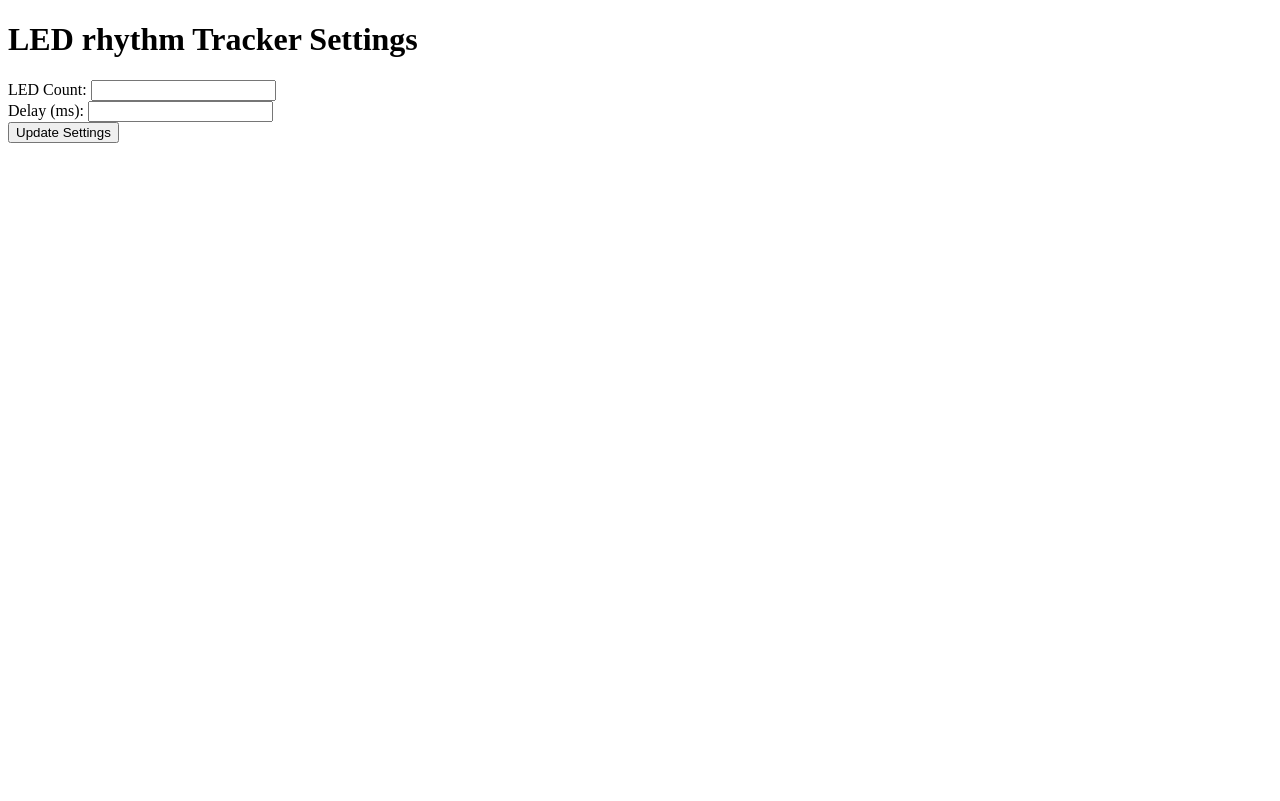
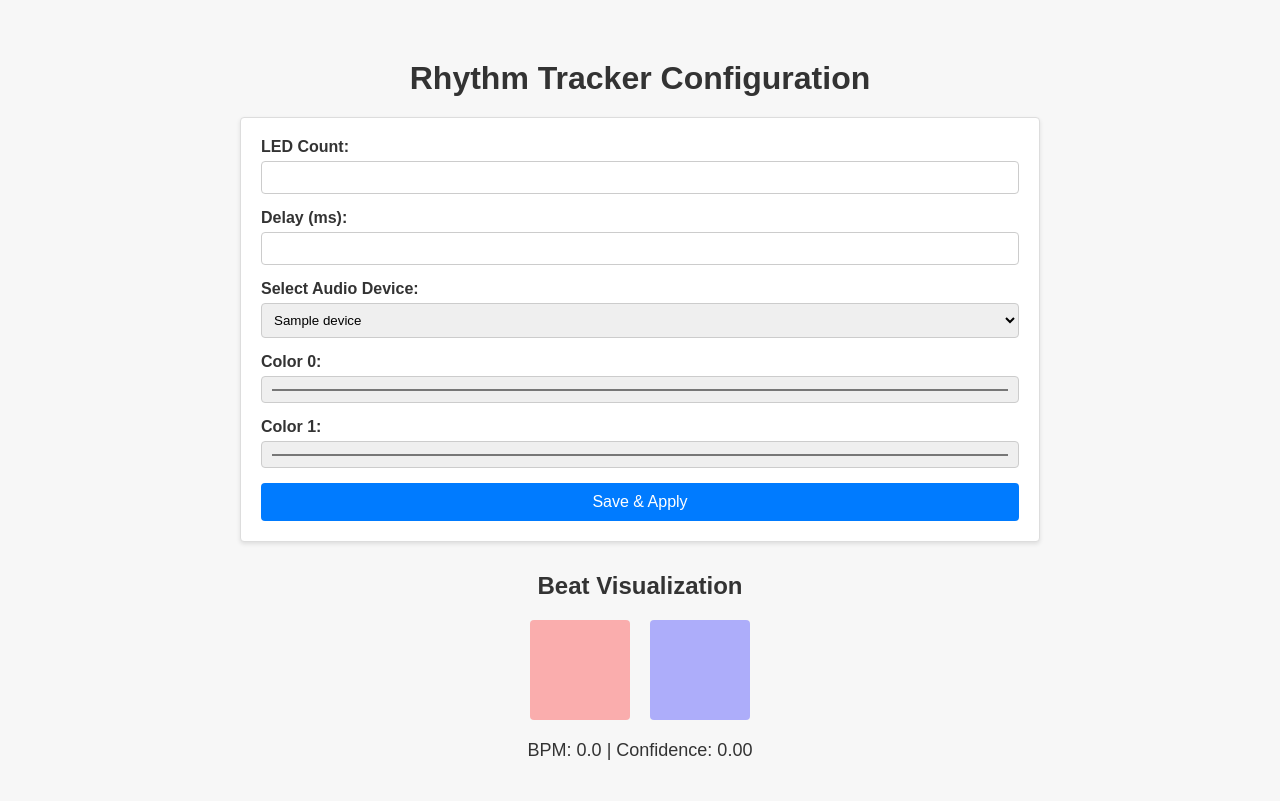
Before and after one commit to evantobin1/raspberry-pi-rhythm-tracker, a Flask app: template app/templates/index.html in a window 1280 px wide. Before the commit the page ends 143 px from the top, so only its background shows below. Run offline with Flask 3, Linux system fonts and the light colour scheme; the template is opened without the code that fills it: most values are stand-ins (such as "Sample title", 1, 10 or a date in 2020); parts of the project's set-up code (start-up, migrations or seed data) failed here and were passed over.

Commit message:
Added more configuration and styles to webpage

```diff
--- a/app/app.py
+++ b/app/app.py
@@ -5,31 +5,111 @@ import socket
 import time
 import threading
 from struct import pack
-from flask import Flask, request, render_template
+from flask import Flask, request, render_template, jsonify
 
 # --- Default Configuration (Editable via Web Interface) ---
 config = {
-    "SAMPLERATE": 44100,  # Audio sample rate
-    "BUF_SIZE": 128,  # Audio buffer size for beat detection
-    "LED_COUNT": 300,  # Number of LEDs in the strip
-    "DELAY_MS": 10,  # Delay between packets (milliseconds)
-    "FADE_STEP": 15,  # Amount of brightness decrease per step
-    "FADE_INTERVAL": 0.05,  # Smooth fading interval
-    "AUDIO_DEVICE_INDEX": None  # Default to ALSA input
+    "SAMPLERATE": 44100,      # Audio sample rate
+    "BUF_SIZE": 128,          # Audio buffer size for beat detection
+    "LED_COUNT": 300,         # Number of LEDs in the strip
+    "DELAY_MS": 10,           # Delay between packets (milliseconds)
+    "FADE_STEP": 15,          # Amount of brightness decrease per step
+    "FADE_INTERVAL": 0.05,    # Smooth fading interval
+    "AUDIO_DEVICE_INDEX": None,  # Default to ALSA input
+    "COLOR_0": "#FF0000",     # Default color for flip_state 0 (red)
+    "COLOR_1": "#0000FF"      # Default color for flip_state 1 (blue)
 }
 
 MAX_LEDS_PER_PACKET = 500
 PACKET_SIZE = 500 * 5
 
+# Global variable to hold the current beat information
+last_beat_info = {
+    "flip_state": None,  # 0 or 1
+    "bpm": 0,
+    "confidence": 0.0,
+    "timestamp": time.time()
+}
+
 # --- Flask Web Server for Configuring Parameters ---
 app = Flask(__name__, template_folder="templates")
+global udp_sender
+global beat_detector
 
 @app.route("/", methods=["GET", "POST"])
 def index():
+    p = pyaudio.PyAudio()
+
+    # Get available **input** audio devices only
+    audio_devices = [
+        {"index": i, "name": p.get_device_info_by_index(i)["name"]}
+        for i in range(p.get_device_count())
+        if p.get_device_info_by_index(i)["maxInputChannels"] > 0  # Ensure it has input channels
+    ]
+
     if request.method == "POST":
-        config["LED_COUNT"] = int(request.form["led_count"])
-        config["DELAY_MS"] = int(request.form["delay_ms"])
-    return render_template("index.html", config=config)
+        try:
+            config["LED_COUNT"] = int(request.form["led_count"])
+            config["DELAY_MS"] = int(request.form["delay_ms"])
+            selected_device = int(request.form["audio_device"])
+
+            # Update colors from the form (color input values come as hex strings)
+            config["COLOR_0"] = request.form.get("color0", config["COLOR_0"])
+            config["COLOR_1"] = request.form.get("color1", config["COLOR_1"])
+
+            # Ensure selected device is actually valid
+            if selected_device not in [d["index"] for d in audio_devices]:
+                raise ValueError("Invalid audio input device selected.")
+
+            config["AUDIO_DEVICE_INDEX"] = selected_device
+
+            # Restart beat detection with the new audio device and colors
+            restart_beat_detection()
+        except Exception as e:
+            print(f"Error: {e}")
+
+    return render_template("index.html", config=config, audio_devices=audio_devices)
+
+@app.route("/beat", methods=["GET"])
+def get_beat():
+    """Return the latest beat info as JSON."""
+    return jsonify(last_beat_info)
+
+def hex_to_rgb(hex_color):
+    """Convert a hex color (e.g. '#FF0000') to an (R, G, B) tuple."""
+    hex_color = hex_color.lstrip('#')
+    return tuple(int(hex_color[i:i+2], 16) for i in (0, 2, 4))
+
+def restart_beat_detection():
+    """Safely restart the beat detector to apply new audio device settings."""
+    global beat_detector
+
+    # Validate that the selected device is actually valid
+    available_devices = [
+        d["index"] for d in [
+            {"index": i, "name": pyaudio.PyAudio().get_device_info_by_index(i)}
+            for i in range(pyaudio.PyAudio().get_device_count())
+        ] if d["name"]["maxInputChannels"] > 0  # Ensure it's an input device
+    ]
+
+    if config["AUDIO_DEVICE_INDEX"] not in available_devices:
+        print(f"❌ Selected audio device {config['AUDIO_DEVICE_INDEX']} is not a valid input device.")
+        return
+
+    # Stop and clean up the current instance if it exists
+    if beat_detector is not None:
+        try:
+            beat_detector.stop()  # Gracefully close the stream
+            del beat_detector  # Destroy the object
+        except Exception as e:
+            print(f"Error while stopping BeatDetector: {e}")
+
+    # Start a new BeatDetector instance
+    beat_detector = BeatDetector(udp_sender)
+    if beat_detector.stream:  # Only start processing if the stream opened successfully
+        threading.Thread(target=beat_detector.process_audio, daemon=True).start()
+    else:
+        print("⚠️ BeatDetector could not start due to an invalid audio device.")
 
 # --- Beat Detector Class ---
 class BeatDetector:
@@ -41,32 +121,39 @@ class BeatDetector:
         self.last_beat_time = 0
         self.bpm = 120
         self.flip_state = 0
+        self.running = True  # Used to safely exit threads
+        self.stream = None  # Ensure self.stream exists before trying to use it
 
-        # List available audio devices (for debugging)
+        # Debug: Print available devices
+        print("\nAvailable Audio Devices:")
         for i in range(self.p.get_device_count()):
             dev = self.p.get_device_info_by_index(i)
             print(f"Device {i}: {dev['name']}")
 
-        # Use Raspberry Pi's 3.5mm audio input
-        self.stream = self.p.open(
-            format=pyaudio.paFloat32,
-            channels=1,
-            rate=config["SAMPLERATE"],
-            input=True,
-            frames_per_buffer=config["BUF_SIZE"],
-            input_device_index=config["AUDIO_DEVICE_INDEX"]
-        )
+        try:
+            # Use the selected audio input device
+            self.stream = self.p.open(
+                format=pyaudio.paFloat32,
+                channels=1,
+                rate=config["SAMPLERATE"],
+                input=True,
+                frames_per_buffer=config["BUF_SIZE"],
+                input_device_index=config["AUDIO_DEVICE_INDEX"]
+            )
+            print(f"\nListening for beats on device {config['AUDIO_DEVICE_INDEX']}...\n")
 
-        # Start background fading thread
+        except OSError as e:
+            print(f"❌ Error opening audio input device: {e}")
+            self.stream = None  # Prevent further errors
+
         threading.Thread(target=self.fade_leds, daemon=True).start()
-
-        print("Listening for beats...")
 
     def process_audio(self):
         """Processes the audio input stream and detects beats with confidence."""
+        global last_beat_info
         tempo = aubio.tempo("default", config["BUF_SIZE"] * 2, config["BUF_SIZE"], config["SAMPLERATE"])
 
-        while True:
+        while self.running:
             data = np.frombuffer(self.stream.read(config["BUF_SIZE"], exception_on_overflow=False), dtype=np.float32)
             is_beat = tempo(data)[0]
 
@@ -75,15 +162,24 @@ class BeatDetector:
                 self.bpm = tempo.get_bpm()
                 self.flip_state = 1 - self.flip_state
                 beat_symbol = "▚" if self.flip_state == 0 else "▞"
-
                 print(f"{beat_symbol}\tBPM: {self.bpm:.1f} | Confidence: {confidence:.2f}")
 
-                # Adjust LED brightness based on confidence
-                brightness = int(255 * confidence)  # Scale brightness with confidence
-                color = (255, 0, 0) if self.flip_state == 0 else (0, 0, 255)
-                colr *= brightness
-                self.set_leds([color if self.flip_state == 0 else color] * config["LED_COUNT"])
+                # Update the global beat state for the webpage
+                last_beat_info = {
+                    "flip_state": self.flip_state,  # 0 means first color, 1 means second color
+                    "bpm": self.bpm,
+                    "confidence": confidence,
+                    "timestamp": time.time()
+                }
 
+                # Calculate LED color based on the configurable color and confidence
+                if self.flip_state == 0:
+                    base_color = hex_to_rgb(config["COLOR_0"])
+                else:
+                    base_color = hex_to_rgb(config["COLOR_1"])
+                color = tuple(min(255, int(channel * confidence)) for channel in base_color)
+
+                self.set_leds([color] * config["LED_COUNT"])
 
     def set_leds(self, new_state):
         """Update LED state only if changed, avoiding unnecessary network traffic."""
@@ -97,21 +193,49 @@ class BeatDetector:
         while True:
             time.sleep(config["FADE_INTERVAL"])
             with self.lock:
+                if not self.current_led_state:
+                    continue
+
                 faded = []
                 change_detected = False
-                for r, g, b in self.current_led_state:
+
+                for led in self.current_led_state:
+                    if len(led) != 3:
+                        continue
+
+                    r, g, b = led
                     new_r = max(0, r - config["FADE_STEP"])
                     new_b = max(0, b - config["FADE_STEP"])
                     faded.append((new_r, g, new_b))
+
                     if new_r != r or new_b != b:
                         change_detected = True
+
                 if change_detected:
                     self.current_led_state = faded
                     self.udp_sender.send_led_data(faded)
 
+    def stop(self):
+        """Safely stop audio processing and release resources."""
+        self.running = False
+        if self.stream:
+            try:
+                self.stream.stop_stream()
+                self.stream.close()
+            except Exception as e:
+                print(f"Error closing audio stream: {e}")
+        self.p.terminate()
+        print("BeatDetector stopped and resources released.")
+
     def __del__(self):
-        self.stream.close()
-        self.p.terminate()
+        """Destructor to clean up the audio stream properly."""
+        try:
+            if self.stream:
+                self.stream.stop_stream()
+                self.stream.close()
+            self.p.terminate()
+        except Exception as e:
+            print(f"Error in destructor: {e}")
 
 # --- UDP LED Sender ---
 class UDPSender:
@@ -123,17 +247,22 @@ class UDPSender:
         print(f"UDP sender initialized for {ip}:{port}")
 
     def send_led_data(self, led_colors):
+        """Send LED data in packets without artificial delay between updates."""
         if not self.is_connected:
             return
         total_leds = len(led_colors)
         leds_sent = 0
+        delay = config["DELAY_MS"] / 1000
+
         while leds_sent < total_leds:
             leds_in_this_packet = min(MAX_LEDS_PER_PACKET, total_leds - leds_sent)
             is_final_packet = (leds_sent + leds_in_this_packet) >= total_leds
             packet = self.prepare_packet(led_colors, leds_sent, leds_in_this_packet, is_final_packet)
             self.send_packet(packet)
             leds_sent += leds_in_this_packet
-            time.sleep(config["DELAY_MS"] / 1000)
+
+            if delay > 0:
+                time.sleep(delay)
 
     def prepare_packet(self, led_data, start_index, num_leds, is_final_packet):
         packet = bytearray(PACKET_SIZE)
@@ -158,6 +287,8 @@ class UDPSender:
 
 # --- Main Function ---
 def main():
+    global udp_sender
+    global beat_detector
     udp_sender = UDPSender("192.168.0.150", 7777)
     beat_detector = BeatDetector(udp_sender)
     threading.Thread(target=beat_detector.process_audio, daemon=True).start()
--- /dev/null
+++ b/app/static/css/styles.css
@@ -0,0 +1,93 @@
+/* Global styles */
+body {
+    font-family: Arial, sans-serif;
+    margin: 0;
+    padding: 0;
+    background-color: #f7f7f7;
+    color: #333;
+  }
+
+  /* Container for the entire page */
+  .container {
+    max-width: 800px;
+    margin: 20px auto;
+    padding: 20px;
+  }
+
+  /* Header styles */
+  h1, h2 {
+    text-align: center;
+    margin: 20px 0;
+  }
+
+  /* Form styles */
+  form {
+    background-color: #fff;
+    padding: 20px;
+    margin-bottom: 30px;
+    border: 1px solid #ddd;
+    border-radius: 4px;
+    box-shadow: 0 2px 4px rgba(0, 0, 0, 0.1);
+  }
+
+  form label {
+    display: block;
+    margin-bottom: 5px;
+    font-weight: bold;
+  }
+
+  form input, form select {
+    width: 100%;
+    padding: 8px;
+    margin-bottom: 15px;
+    border: 1px solid #ccc;
+    border-radius: 4px;
+    box-sizing: border-box;
+  }
+
+  form button {
+    width: 100%;
+    padding: 10px;
+    background-color: #007BFF;
+    border: none;
+    border-radius: 4px;
+    color: white;
+    font-size: 16px;
+    cursor: pointer;
+  }
+
+  form button:hover {
+    background-color: #0056b3;
+  }
+
+  /* Beat Visualization styles */
+  .beat-visualization {
+    display: flex;
+    justify-content: center;
+    align-items: center;
+    margin: 20px 0;
+  }
+
+  .square {
+    width: 100px;
+    height: 100px;
+    margin: 0 10px;
+    opacity: 0.3; /* Default dimmed */
+    transition: opacity 0.1s ease-in-out;
+    border-radius: 4px;
+  }
+
+  #redSquare {
+    background-color: red;
+  }
+
+  #blueSquare {
+    background-color: blue;
+  }
+
+  /* Beat info text styling */
+  #beatInfo {
+    text-align: center;
+    font-size: 18px;
+    margin-top: 10px;
+  }
--- a/app/templates/index.html
+++ b/app/templates/index.html
@@ -1,18 +1,83 @@
 <!DOCTYPE html>
 <html lang="en">
 <head>
-    <title>rhythm Tracker Configuration</title>
+  <meta charset="UTF-8">
+  <meta name="viewport" content="width=device-width, initial-scale=1.0">
+  <title>Raspberry Pi Rhythm Tracker</title>
+  <link rel="stylesheet" type="text/css" href="{{ url_for('static', filename='css/styles.css') }}">
 </head>
 <body>
-    <h1>LED rhythm Tracker Settings</h1>
-    <form method="post">
-        <label>LED Count:</label>
-        <input type="number" name="led_count" value="{{ config['LED_COUNT'] }}" required>
-        <br>
-        <label>Delay (ms):</label>
-        <input type="number" name="delay_ms" value="{{ config['DELAY_MS'] }}" required>
-        <br>
-        <button type="submit">Update Settings</button>
+  <div class="container">
+    <h1>Rhythm Tracker Configuration</h1>
+
+    <!-- LED & Delay Settings Form -->
+    <form method="POST">
+      <label for="led_count">LED Count:</label>
+      <input type="number" id="led_count" name="led_count" value="{{ config['LED_COUNT'] }}">
+      <br>
+
+      <label for="delay_ms">Delay (ms):</label>
+      <input type="number" id="delay_ms" name="delay_ms" value="{{ config['DELAY_MS'] }}">
+      <br>
+
+      <label for="audio_device">Select Audio Device:</label>
+      <select name="audio_device">
+        {% for device in audio_devices %}
+          <option value="{{ device['index'] }}" {% if device['index'] == config['AUDIO_DEVICE_INDEX'] %}selected{% endif %}>
+            {{ device['name'] }}
+          </option>
+        {% endfor %}
+      </select>
+      <br>
+
+      <!-- Color pickers for the two configurable colors -->
+      <label for="color0">Color 0:</label>
+      <input type="color" id="color0" name="color0" value="{{ config['COLOR_0'] }}">
+      <br>
+
+      <label for="color1">Color 1:</label>
+      <input type="color" id="color1" name="color1" value="{{ config['COLOR_1'] }}">
+      <br>
+
+      <button type="submit">Save & Apply</button>
     </form>
+
+    <h2>Beat Visualization</h2>
+    <div class="beat-visualization">
+      <!-- The inline style uses the configurable colors -->
+      <div id="redSquare" class="square" style="background-color: {{ config['COLOR_0'] }};"></div>
+      <div id="blueSquare" class="square" style="background-color: {{ config['COLOR_1'] }};"></div>
+    </div>
+
+    <!-- Display BPM and confidence -->
+    <div id="beatInfo"></div>
+
+    <script>
+      // Function to update squares based on beat info
+      function updateBeatDisplay(data) {
+        // data.flip_state: 0 means first color active, 1 means second color active
+        if (data.flip_state === 0) {
+          document.getElementById('redSquare').style.opacity = 1;
+          document.getElementById('blueSquare').style.opacity = 0.3;
+        } else if (data.flip_state === 1) {
+          document.getElementById('redSquare').style.opacity = 0.3;
+          document.getElementById('blueSquare').style.opacity = 1;
+        }
+        // Update beat info text
+        document.getElementById('beatInfo').innerHTML =
+          "BPM: " + data.bpm.toFixed(1) + " | Confidence: " + data.confidence.toFixed(2);
+      }
+
+      // Poll the /beat endpoint every 100ms
+      setInterval(function() {
+        fetch('/beat')
+          .then(response => response.json())
+          .then(data => {
+            updateBeatDisplay(data);
+          })
+          .catch(err => console.error("Error fetching beat data:", err));
+      }, 100);
+    </script>
+  </div>
 </body>
 </html>
```
Also changed, not shown: app/static/images/logo.png (added).
